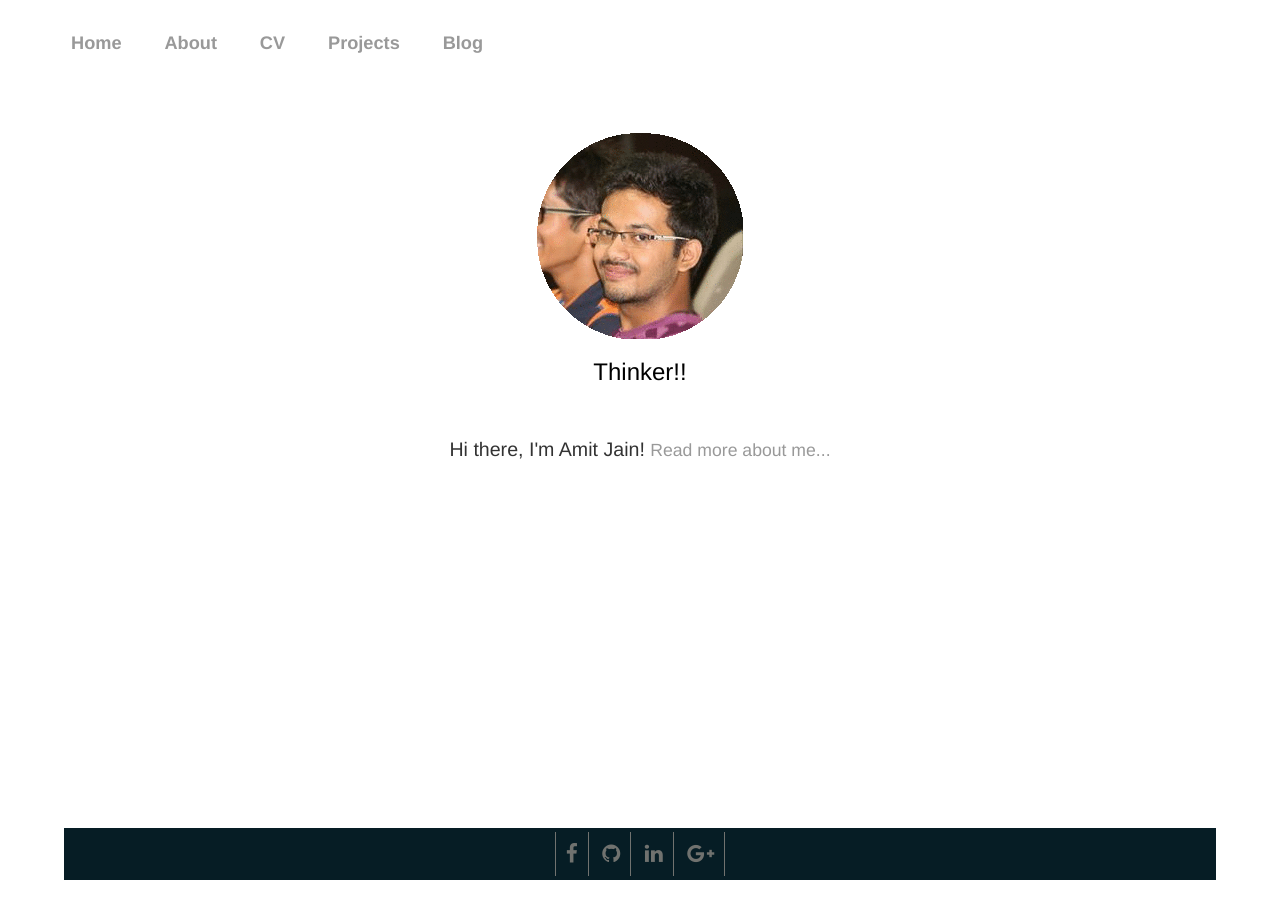
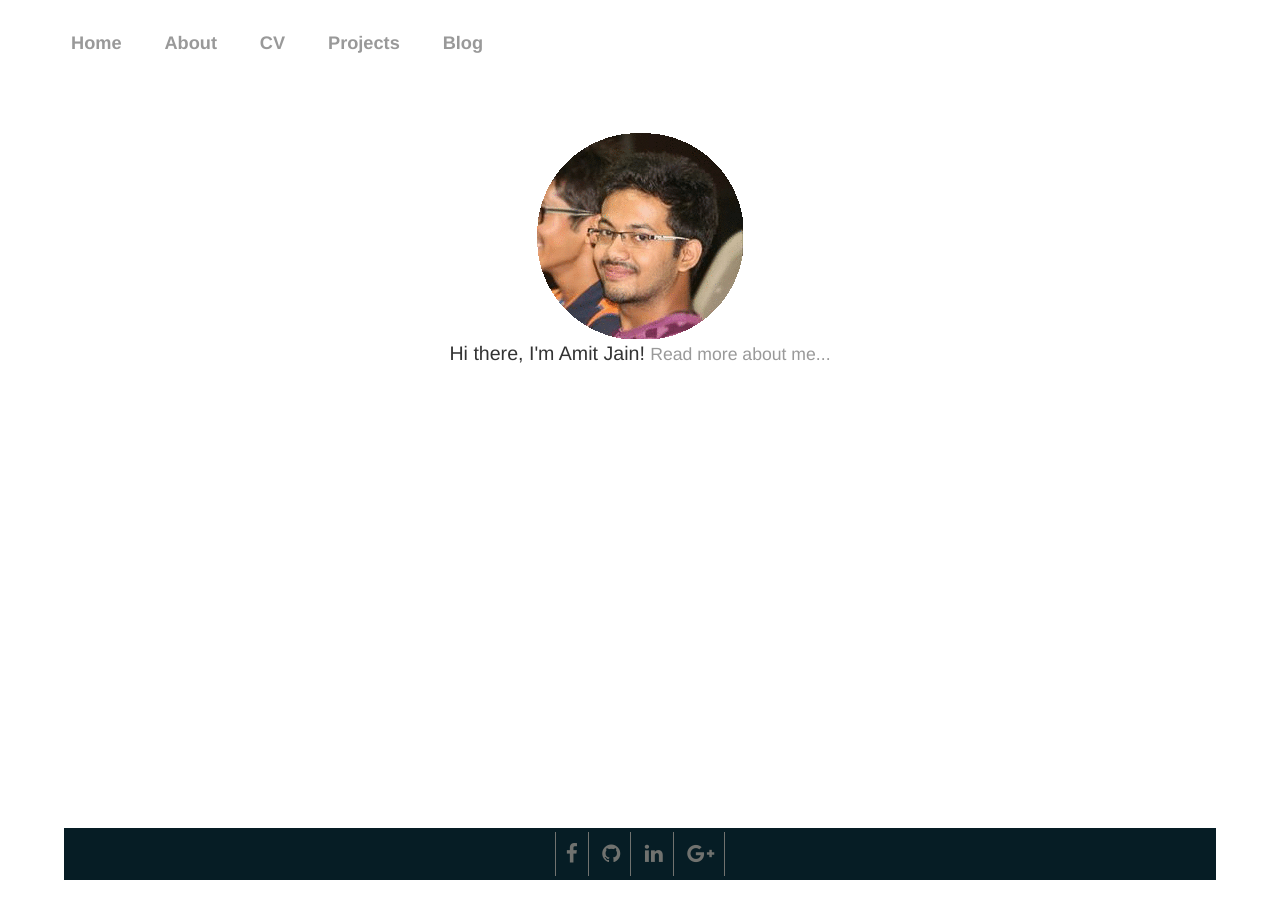
Before and after one commit to amitj975/amitj975.github.io, a Jekyll site: the page built from index.html, in a window 1280 px wide. Built offline with Jekyll 4.4.1, drawn with Linux system fonts in a browser that asks for light colours; nearby versions of some CDN libraries.

Commit message:
Changing the thinker tag

```diff
--- a/index.html
+++ b/index.html
@@ -8,8 +8,6 @@ title: Amit Jain
                 <br>
                 <br>
             <img class ="profile" src="res/profile.gif" alt="Amit Jain">
-                <h3>Thinker!!</h3>
-                <br>
                 <br>
             <div class="home">
 			<p>Hi there, I'm Amit Jain! <a href="/about">Read more about me...</a></p>
```
